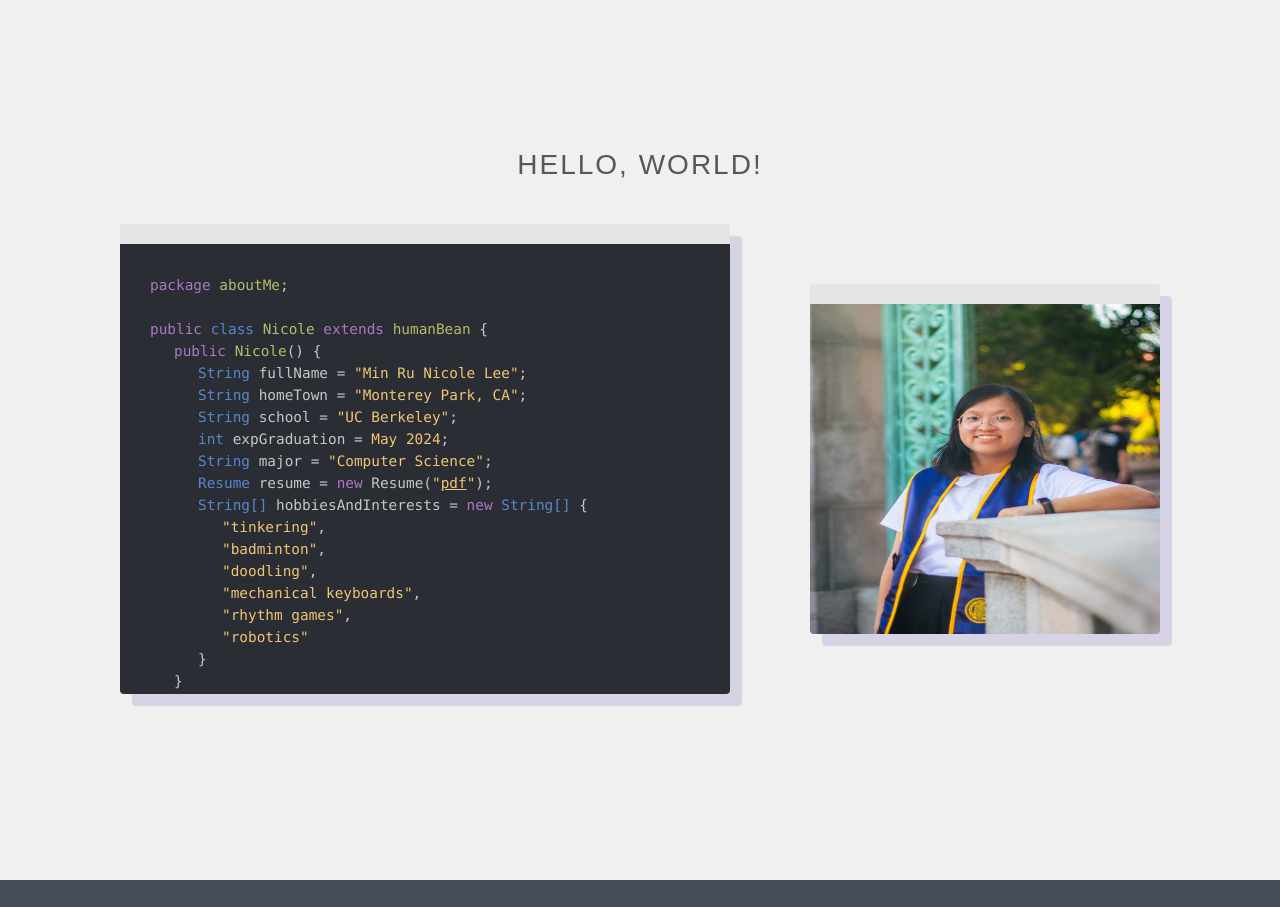
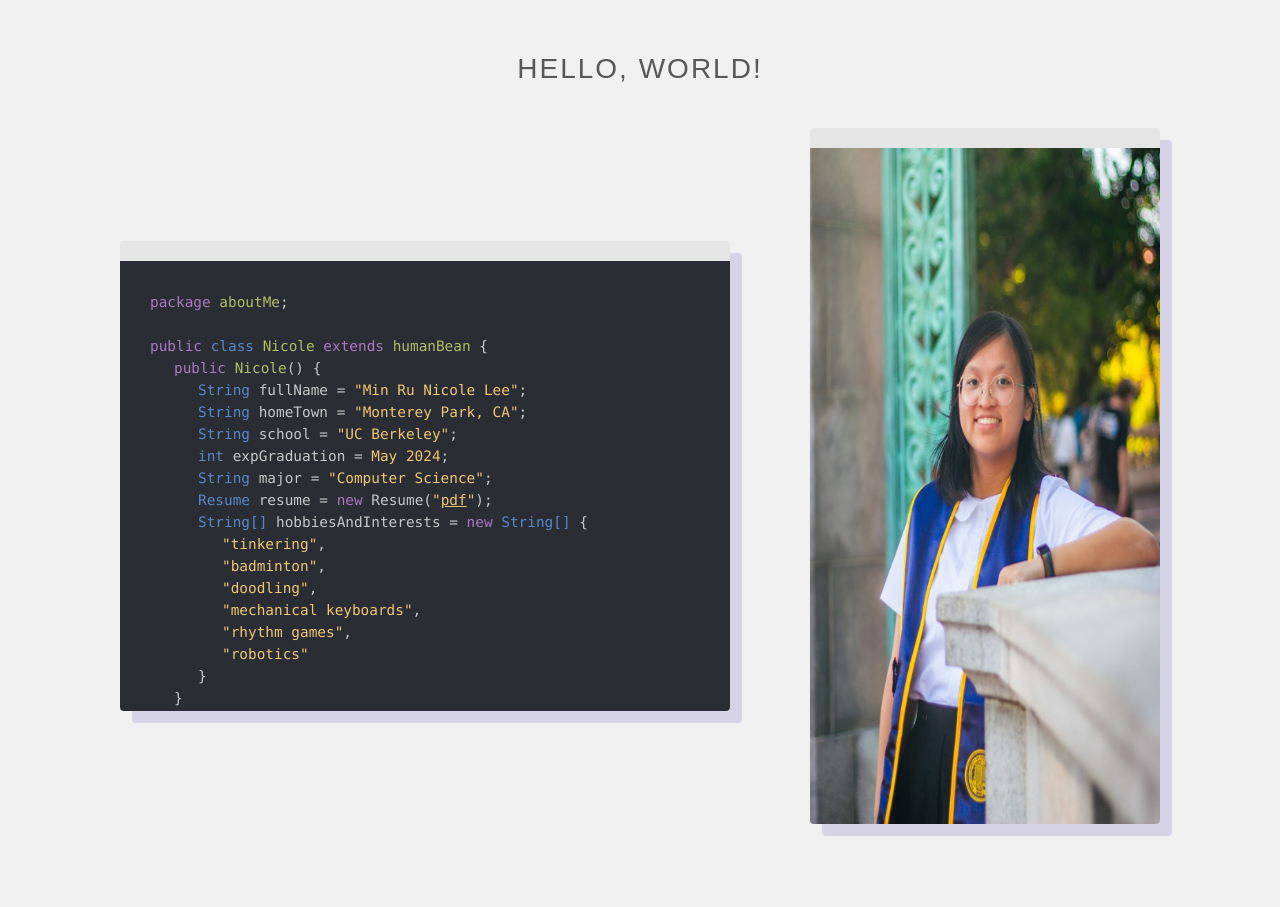
Before and after one commit to SenpaiPotato/senpaipotato.github.io, a plain HTML site: page index.html in a window 1280 px wide. Shown: the part 820-1727 px from the top of the page. Drawn offline with nearby package versions, Linux system fonts and the light colour scheme; a web font is replaced by a local one.

Commit message:
update picture again

```diff
--- a/index.html
+++ b/index.html
@@ -165,7 +165,7 @@
 						</ul>
 						<span class="second-color">}</span>
 					</div>
-					<img src="assets/img/me_new.png" width="330" height="330" id="about-img">
+					<img src="assets/img/me_new.png" width="507" height="676" id="about-img">
 				</div>
 			</section>
 
```
